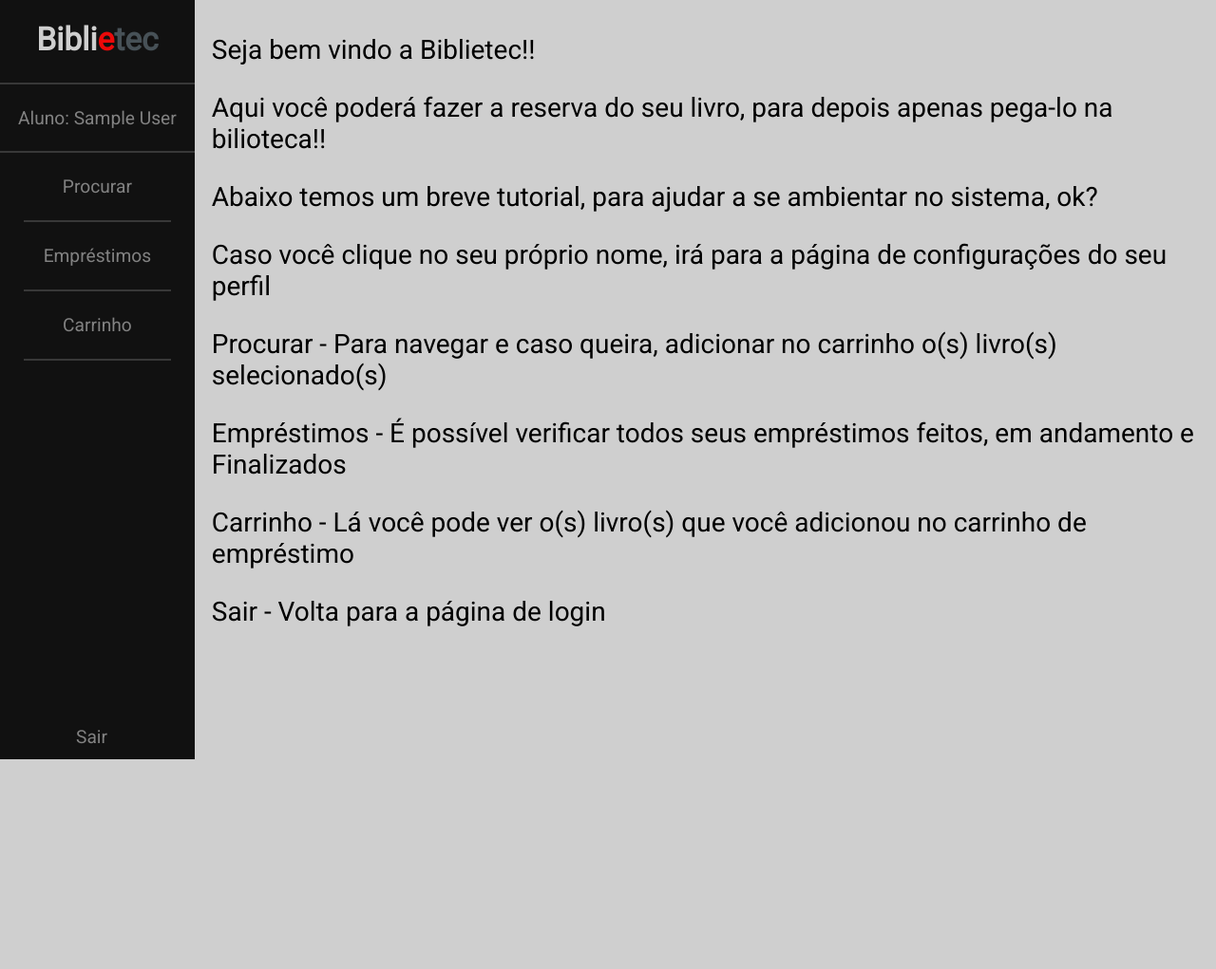
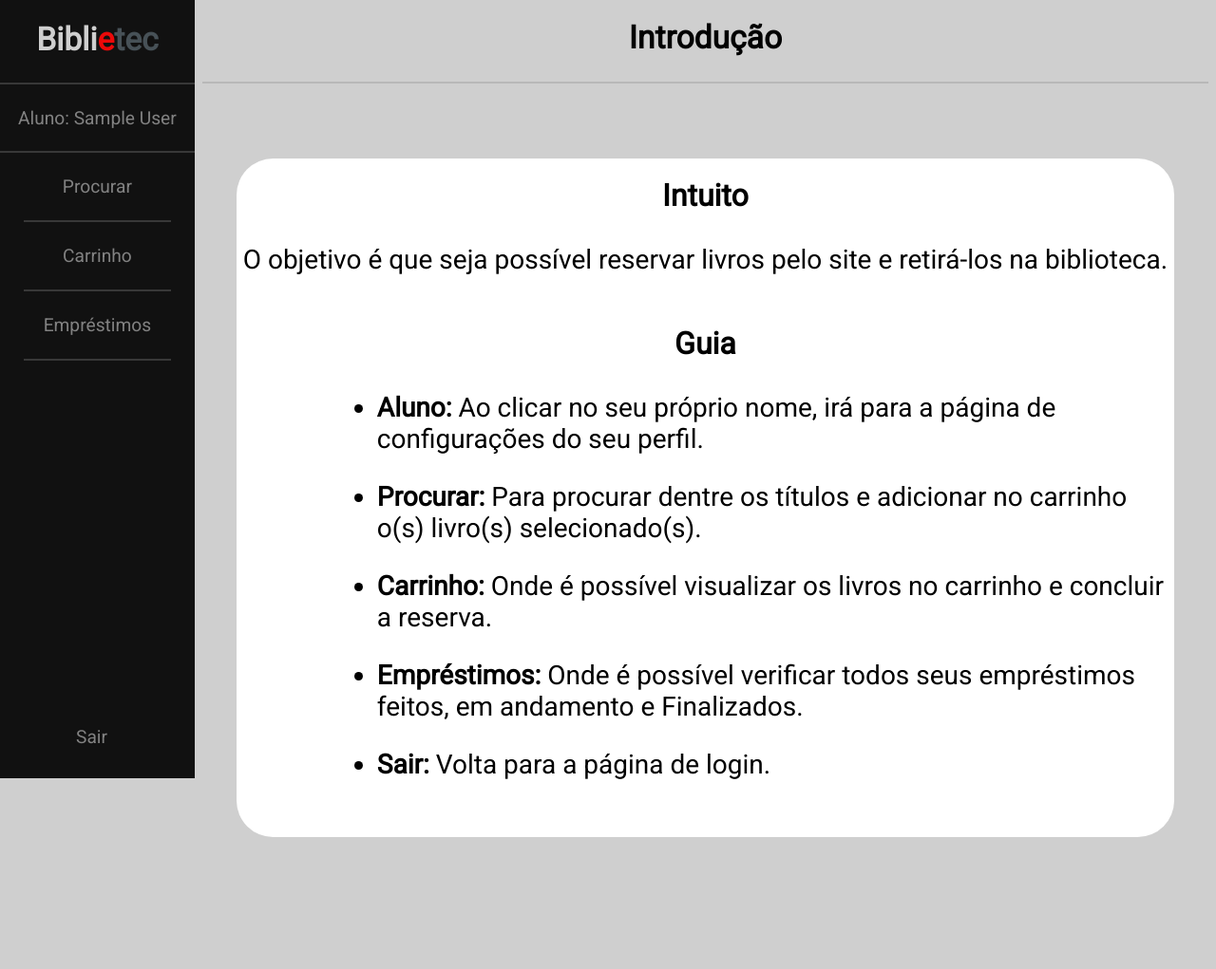
Before and after one commit to TJoaoV/Biblietec, a PHP site: page /PHP/home.php in a window 1280 px wide. Shown: the whole page at 95% size. Before the commit the page ends 800 px from the top, so only its background shows below. Run offline with PHP 8.4, Linux system fonts and the light colour scheme; the visitor is signed in with stand-in values (Sample User, id 1); data comes from the database, SQL or seed files in the repository; data that the repository does not hold is empty; some libraries are stand-ins or nearby versions.

Commit message:
CSS introdução alunos

```diff
--- a/CSS/style.css
+++ b/CSS/style.css
@@ -287,6 +287,19 @@
 	border-right: none;
 }
 
+/* classes para introdução */
+.intTitle {
+	font-size: 2rem;
+	padding-top: 1.3rem;
+	color: black;
+}
+.intSubTitle {
+	color: black;
+	font-size: 1.5rem;
+}
+.intLista {
+	padding-left: 15%;
+}
 /* css basico */
 .botpage {
 	margin-top: 2vh;
--- a/PHP/home.php
+++ b/PHP/home.php
@@ -306,14 +306,23 @@
 
     function carregou() {
         document.getElementById('main1').innerHTML = `
-        <p> Seja bem vindo a Biblietec!!</p>
-        <p> Aqui você poderá fazer a reserva do seu livro, para depois apenas pega-lo na bilioteca!!</p>
-        <p> Abaixo temos um breve tutorial, para ajudar a se ambientar no sistema, ok?</p>
-        <p> Caso você clique no seu próprio nome, irá para a página de configurações do seu perfil</p>
-        <p> Procurar - Para navegar e caso queira, adicionar no carrinho o(s) livro(s) selecionado(s)</p>
-        <p> Empréstimos - É possível verificar todos seus empréstimos feitos, em andamento e Finalizados</p>
-        <p> Carrinho - Lá você pode ver o(s) livro(s) que você adicionou no carrinho de empréstimo</p>
-        <p> Sair - Volta para a página de login</p>`;
+        <h3 class="corpoTitle"> Introdução </h3><br>
+        <hr class="hrTitle"><br>
+        <div class="corpoCadastro" style="width: 95%;">
+            <div class="alinharmeio">
+                <p class="intTitle"><b>Intuito</b></p>
+                    <p> O objetivo é que seja possível reservar livros pelo site e retirá-los na biblioteca.</h4>
+                <p class="intTitle"><b>Guia</b></p>
+                </div>
+                <ul class="intLista">
+                    <li><p><b> Aluno: </b>Ao clicar no seu próprio nome, irá para a página de configurações do seu perfil.</p></li>
+                    <li><p><b> Procurar: </b>Para procurar dentre os títulos e adicionar no carrinho o(s) livro(s) selecionado(s).</p></li>
+                    <li><p><b> Carrinho: </b>Onde é possível visualizar os livros no carrinho e concluir a reserva.</p></li>
+                    <li><p><b> Empréstimos: </b>Onde é possível verificar todos seus empréstimos feitos, em andamento e Finalizados.</p></li>
+                    <li><p><b> Sair: </b>Volta para a página de login.</p>
+                </ul>
+
+        </div>`;
     };
 
     function btnCarrinho() {
@@ -616,15 +625,16 @@
             </a>' ?>
 
         <hr>
+        <?php echo '<a tabindex="5" href="home.php?id=2" class="btnsidenav" id="btnCarrinho">
+            <p class="big">Carrinho</p>
+            <img class="small" src="../img/botao_carrinho.png" style="height:3rem; width:auto;">
+            </a>' ?>
+        <hr>
+
         <a tabindex="3" href='#' class="btnsidenav" id='btnEmprestimos'>
             <p class="big">Empréstimos</p>
             <img class="small" src="../img/botao_emprestimo.png" style="height:3rem; width:auto;">
         </a>
-        <hr>
-        <?php echo '<a tabindex="5" href="home.php?id=2" class="btnsidenav" id="btnCarrinho">
-        <p class="big">Carrinho</p>
-        <img class="small" src="../img/botao_carrinho.png" style="height:3rem; width:auto;">
-        </a>' ?>
         <hr>
         <a tabindex="6" class="btnsidenav" style="text-decoration:none;" href='../index.php' id='btnSair'>Sair</a>
     </div>
```
